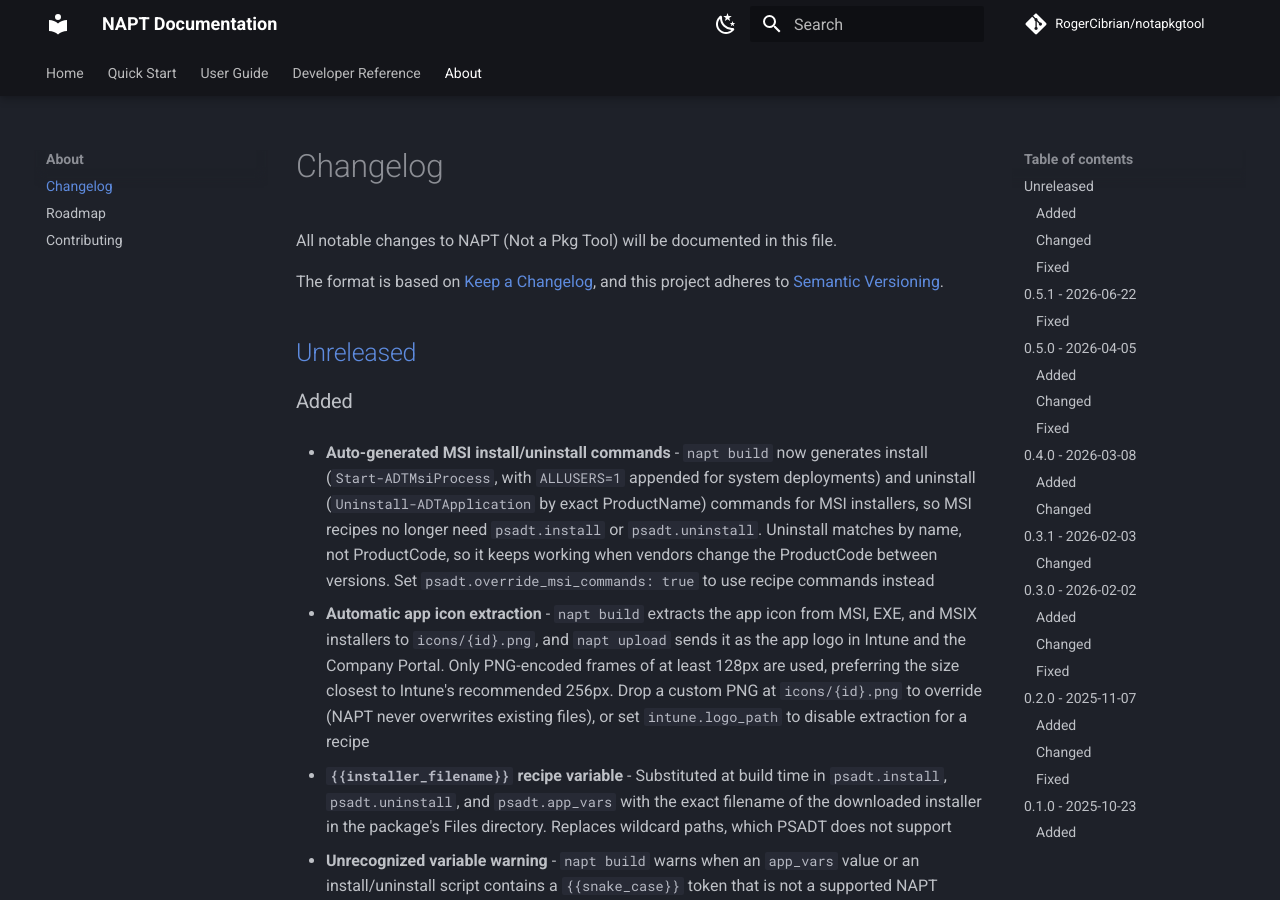
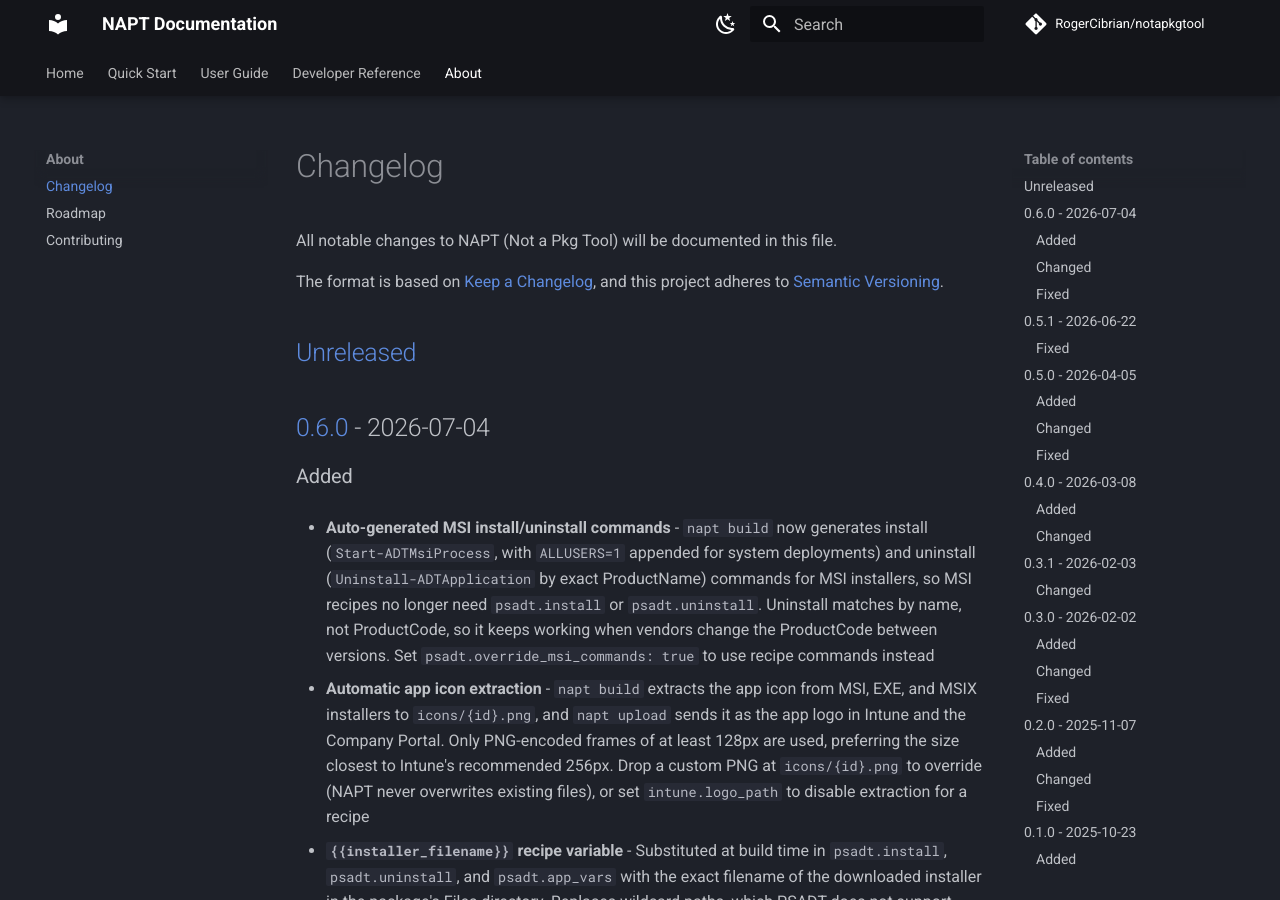
Before and after one commit to RogerCibrian/notapkgtool, an MkDocs documentation site: the page built from docs/changelog.md, in a window 1280 px wide and 900 px high. Built offline with MkDocs 1.6.1 and Material for MkDocs 9.7.7, drawn with Linux system fonts in a browser that asks for light colours; comment, search, counter and statistics services are not loaded.

Commit message:
chore: Prepare release 0.6.0 (#79)

```diff
--- a/docs/changelog.md
+++ b/docs/changelog.md
@@ -6,6 +6,8 @@
 and this project adheres to [Semantic Versioning](https://semver.org/spec/v2.0.0.html).
 
 ## [Unreleased]
+
+## [0.6.0] - 2026-07-04
 
 ### Added
 
@@ -273,7 +275,8 @@
 - **Robust Downloads** - Retry logic, atomic writes, SHA-256 verification, and conditional requests
 
 
-[Unreleased]: https://github.com/RogerCibrian/notapkgtool/compare/0.5.1...HEAD
+[Unreleased]: https://github.com/RogerCibrian/notapkgtool/compare/0.6.0...HEAD
+[0.6.0]: https://github.com/RogerCibrian/notapkgtool/compare/0.5.1...0.6.0
 [0.5.1]: https://github.com/RogerCibrian/notapkgtool/compare/0.5.0...0.5.1
 [0.5.0]: https://github.com/RogerCibrian/notapkgtool/compare/0.4.0...0.5.0
 [0.4.0]: https://github.com/RogerCibrian/notapkgtool/compare/0.3.1...0.4.0
--- a/napt/__init__.py
+++ b/napt/__init__.py
@@ -44,7 +44,7 @@
 For more details, see the individual module docstrings.
 """
 
-__version__ = "0.5.1"
+__version__ = "0.6.0"
 __author__ = "Roger Cibrian"
 __license__ = "Apache-2.0"
 __description__ = "Not a Pkg Tool - Windows/Intune packaging with PSADT"
--- a/pyproject.toml
+++ b/pyproject.toml
@@ -1,6 +1,6 @@
 [project]
 name = "napt"
-version = "0.5.1"
+version = "0.6.0"
 description = "Automates the entire workflow for packaging Windows applications and deploying them to Microsoft Intune"
 readme = "README.md"
 license = "Apache-2.0"
```
